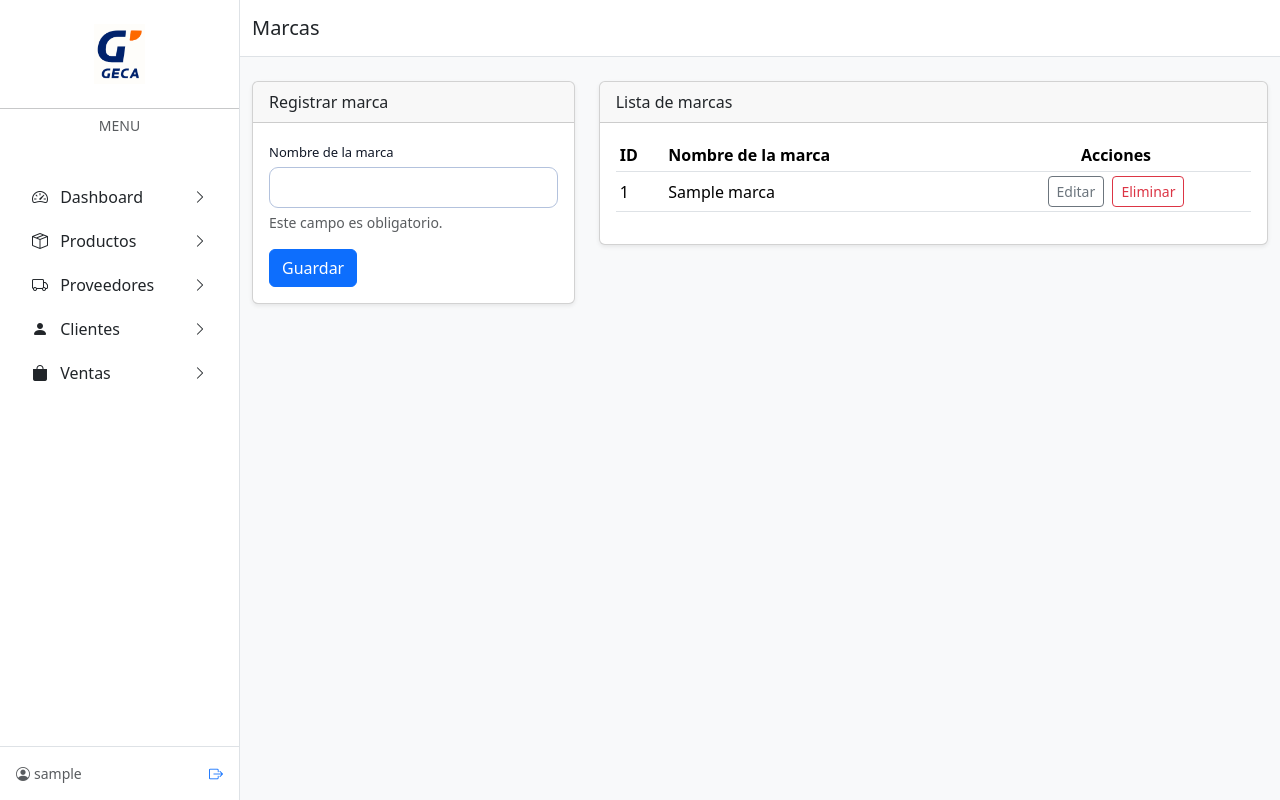
After one commit to Jasser-Romero/Ferreteria-GECA, a Django app: page /productos/marcas/ in a window 1280 px wide. The commit adds this page. Run offline with Django 4.2, Linux system fonts and the light colour scheme; a user stored in the database is signed in; tables that the repository leaves empty hold one stand-in row (values such as "Sample post").

Commit message:
feat: Add CRUD Marca and Categoria

```diff
--- a/ventas/shared/styles/style.css
+++ b/ventas/shared/styles/style.css
@@ -79,3 +79,18 @@ body {
     background-color: #00326b;
     border-color: #00326b;
 }
+
+/*Menu desplegable Productos*/
+.submenu {
+    display: none;
+    padding-left: 2rem;
+}
+
+.nav-item.dropdown:hover .submenu {
+    display: block;
+}
+
+.submenu a:hover {
+    background-color: #f2f4f7;
+    border-radius: 6px;
+}
--- a/ventas/templates/layout.html
+++ b/ventas/templates/layout.html
@@ -11,7 +11,7 @@
     <link rel="stylesheet" href="https://cdn.jsdelivr.net/npm/bootstrap-icons@1.11.3/font/bootstrap-icons.css">
 
     {% load static %}
-    <link rel="stylesheet" href="{% static 'styles.css' %}">
+    <link rel="stylesheet" href="{% static 'styles/style.css' %}">
     <link rel="shortcut icon" href="{% static 'images/favicon.ico' %}" type="image/x-icon">
 
     <title>GECA | {% block title %}{% endblock %}</title>
@@ -46,7 +46,8 @@
                         </a>
                     </li>
 
-                    <li class="nav-item mb-1">
+
+                    <li class="nav-item mb-1 dropdown">
                         <a class="nav-link d-flex align-items-center justify-content-between text-dark"
                             href="{% url 'productos_lista' %}">
                             <span>
@@ -55,7 +56,27 @@
                             </span>
                             <i class="bi bi-chevron-right small"></i>
                         </a>
-                    </li>
+
+                        <!-- SUBMENÚ -->
+                        <ul class="submenu list-unstyled mt-1">
+
+                            <li class="nav-item mb-1">
+                                <a class="nav-link text-dark ps-1 d-flex align-items-center"
+                                    href="{% url 'marca_lista' %}">
+                                    <i class="bi bi-tags me-2"></i>
+                                    Marcas
+                                </a>
+                            </li>
+
+                            <li class="nav-item mb-1">
+                                <a class="nav-link text-dark ps-1 d-flex align-items-center"
+                                    href="{% url 'categoria_lista' %}">
+                                    <i class="bi bi-grid me-2"></i>
+                                    Categorías
+                                </a>
+                            </li>
+
+                        </ul>
 
                     <li class="nav-item mb-1">
                         <a class="nav-link d-flex align-items-center justify-content-between text-dark"
--- /dev/null
+++ b/ventas/templates/marcas.html
@@ -0,0 +1,106 @@
+{% extends 'layout.html' %}
+{% block title %}Marcas{% endblock %}
+{% block page_title %}Marcas{% endblock %}
+
+{% block content %}
+
+<div class="row">
+    <div class="col-lg-4">
+        <div class="card shadow-sm mb-4">
+            <div class="card-header">
+                {% if edit_mode %}
+                    Editar marca
+                {% else %}
+                    Registrar marca
+                {% endif %}
+            </div>
+            <div class="card-body">
+                <form method="post" novalidate>
+                    {% csrf_token %}
+
+                    {% if edit_mode and marca_edit %}
+                        <input type="hidden" name="marca_id" value="{{ marca_edit.Id_Marca }}">
+                    {% endif %}
+
+                    <div class="mb-3">
+                        <label class="form-label" for="NombreMarca">
+                            Nombre de la marca
+                        </label>
+                        <input
+                            type="text"
+                            id="NombreMarca"
+                            name="NombreMarca"
+                            class="form-control"
+                            required
+                            value="{{ nombre_valor }}"
+                        >
+                        <div class="form-text">Este campo es obligatorio.</div>
+                    </div>
+
+                    <button type="submit" class="btn btn-primary">
+                        {% if edit_mode %}Actualizar{% else %}Guardar{% endif %}
+                    </button>
+
+                    {% if edit_mode %}
+                        <a href="{% url 'marca_lista' %}" class="btn btn-secondary ms-2">
+                            Cancelar
+                        </a>
+                    {% endif %}
+                </form>
+            </div>
+        </div>
+    </div>
+
+    <div class="col-lg-8">
+        <div class="card shadow-sm">
+            <div class="card-header">
+                Lista de marcas
+            </div>
+            <div class="card-body">
+                <div class="table-responsive">
+                    <table class="table table-sm align-middle">
+                        <thead>
+                            <tr>
+                                <th scope="col">ID</th>
+                                <th scope="col">Nombre de la marca</th>
+                                <th scope="col" class="text-center">Acciones</th>
+                            </tr>
+                        </thead>
+                        <tbody>
+                            {% for marca in marcas %}
+                                <tr>
+                                    <td>{{ marca.Id_Marca }}</td>
+                                    <td>{{ marca.NombreMarca }}</td>
+                                    <td class="text-center">
+                                        <a href="{% url 'marca_lista' %}?editar={{ marca.Id_Marca }}"
+                                           class="btn btn-sm btn-outline-secondary me-1">
+                                            Editar
+                                        </a>
+
+                                        <form method="post" style="display:inline;">
+                                            {% csrf_token %}
+                                            <input type="hidden" name="eliminar_id" value="{{ marca.Id_Marca }}">
+                                            <button type="submit"
+                                                    class="btn btn-sm btn-outline-danger"
+                                                    onclick="return confirm('¿Seguro que deseas eliminar esta marca?');">
+                                                Eliminar
+                                            </button>
+                                        </form>
+                                    </td>
+                                </tr>
+                            {% empty %}
+                                <tr>
+                                    <td colspan="3" class="text-center text-muted">
+                                        No hay marcas registradas.
+                                    </td>
+                                </tr>
+                            {% endfor %}
+                        </tbody>
+                    </table>
+                </div>
+            </div>
+        </div>
+    </div>
+</div>
+
+{% endblock %}
--- a/ventas/urls.py
+++ b/ventas/urls.py
@@ -9,6 +9,8 @@ urlpatterns = [
     path("register/", views.user_register, name="register"),
     path("dashboard/", views.index, name="dashboard"),
     path("productos/", views.productos_lista, name="productos_lista"),
+    path("productos/marcas/", views.marca_lista, name="marca_lista"),
+    path("productos/categorias/", views.categoria_lista, name="categoria_lista"),
     path("proveedores/", views.proveedores_lista, name="proveedores_lista"),
     path("clientes/", views.clientes_lista, name="clientes_lista"),
     path('clientes/registrar/', views.clientes_registrar, name='clientes_registrar'),
--- a/ventas/views.py
+++ b/ventas/views.py
@@ -6,7 +6,7 @@ from django.contrib.auth.decorators import login_required
 from django.contrib.auth.forms import AuthenticationForm
 from django import forms
 
-from .models import Cliente, Proveedor
+from .models import Cliente, Proveedor, Marca, Categoria
 
 
 # Create your views here.
@@ -46,6 +46,116 @@ def user_logout(request):
 @login_required
 def productos_lista(request):
     return render(request, "productos.html")
+
+@login_required
+def marca_lista(request):
+    marcas = Marca.objects.filter(Activo=True).order_by('Id_Marca')
+    edit_mode = False
+    marca_edit = None
+    nombre_valor = ""
+
+    # ELIMINAR (SOFT DELETE: Activo = False)
+    if request.method == 'POST' and 'eliminar_id' in request.POST:
+        marca = get_object_or_404(Marca, pk=request.POST.get('eliminar_id'))
+        marca.Activo = False
+        marca.save()
+        messages.success(request, 'Marca eliminada correctamente.')
+        return redirect('marca_lista')
+
+    # CREAR / ACTUALIZAR
+    if request.method == 'POST' and 'eliminar_id' not in request.POST:
+        marca_id = request.POST.get('marca_id')
+        nombre = request.POST.get('NombreMarca', '').strip()
+
+        if not nombre:
+            messages.error(request, 'El nombre de la marca es requerido.')
+
+            if marca_id:
+                marca_edit = get_object_or_404(Marca, pk=marca_id)
+                edit_mode = True
+                nombre_valor = ""  # deja vacío para que el usuario vuelva a escribir
+            else:
+                nombre_valor = ""  # creación con error
+        else:
+            if marca_id:
+                marca = get_object_or_404(Marca, pk=marca_id)
+                marca.NombreMarca = nombre
+                marca.save()
+                messages.success(request, 'Marca actualizada correctamente.')
+            else:
+                Marca.objects.create(NombreMarca=nombre, Activo=True)
+                messages.success(request, 'Marca registrada correctamente.')
+            return redirect('marca_lista')
+    else:
+        editar_id = request.GET.get('editar')
+        if editar_id:
+            marca_edit = get_object_or_404(Marca, pk=editar_id)
+            edit_mode = True
+            nombre_valor = marca_edit.NombreMarca
+
+    context = {
+        'marcas': marcas,
+        'edit_mode': edit_mode,
+        'marca_edit': marca_edit,
+        'nombre_valor': nombre_valor,
+    }
+    return render(request, "marcas.html", context)
+
+
+@login_required
+def categoria_lista(request):
+    categorias = Categoria.objects.filter(Activo=True).order_by('Id_Categoria')
+    edit_mode = False
+    categoria_edit = None
+    nombre_valor = ""
+
+    # ELIMINAR (SOFT DELETE: Activo = False)
+    if request.method == 'POST' and 'eliminar_id' in request.POST:
+        categoria = get_object_or_404(Categoria, pk=request.POST.get('eliminar_id'))
+        categoria.Activo = False
+        categoria.save()
+        messages.success(request, 'Categoría eliminada correctamente.')
+        return redirect('categoria_lista')
+
+    # CREAR / ACTUALIZAR
+    if request.method == 'POST' and 'eliminar_id' not in request.POST:
+        categoria_id = request.POST.get('categoria_id')
+        nombre = request.POST.get('NombreCategoria', '').strip()
+
+        if not nombre:
+            messages.error(request, 'El nombre de la categoría es requerido.')
+
+            if categoria_id:
+                categoria_edit = get_object_or_404(Categoria, pk=categoria_id)
+                edit_mode = True
+                nombre_valor = ""
+            else:
+                nombre_valor = ""
+        else:
+            if categoria_id:
+                categoria = get_object_or_404(Categoria, pk=categoria_id)
+                categoria.NombreCategoria = nombre
+                categoria.save()
+                messages.success(request, 'Categoría actualizada correctamente.')
+            else:
+                Categoria.objects.create(NombreCategoria=nombre, Activo=True)
+                messages.success(request, 'Categoría registrada correctamente.')
+            return redirect('categoria_lista')
+    else:
+        editar_id = request.GET.get('editar')
+        if editar_id:
+            categoria_edit = get_object_or_404(Categoria, pk=editar_id)
+            edit_mode = True
+            nombre_valor = categoria_edit.NombreCategoria
+
+    context = {
+        'categorias': categorias,
+        'edit_mode': edit_mode,
+        'categoria_edit': categoria_edit,
+        'nombre_valor': nombre_valor,
+    }
+    return render(request, "categorias.html", context)
+
 
 class ProveedorForm(forms.ModelForm):
     class Meta:
```
Also changed, not shown: ventas/templates/categorias.html (added, +106 -0 lines).
